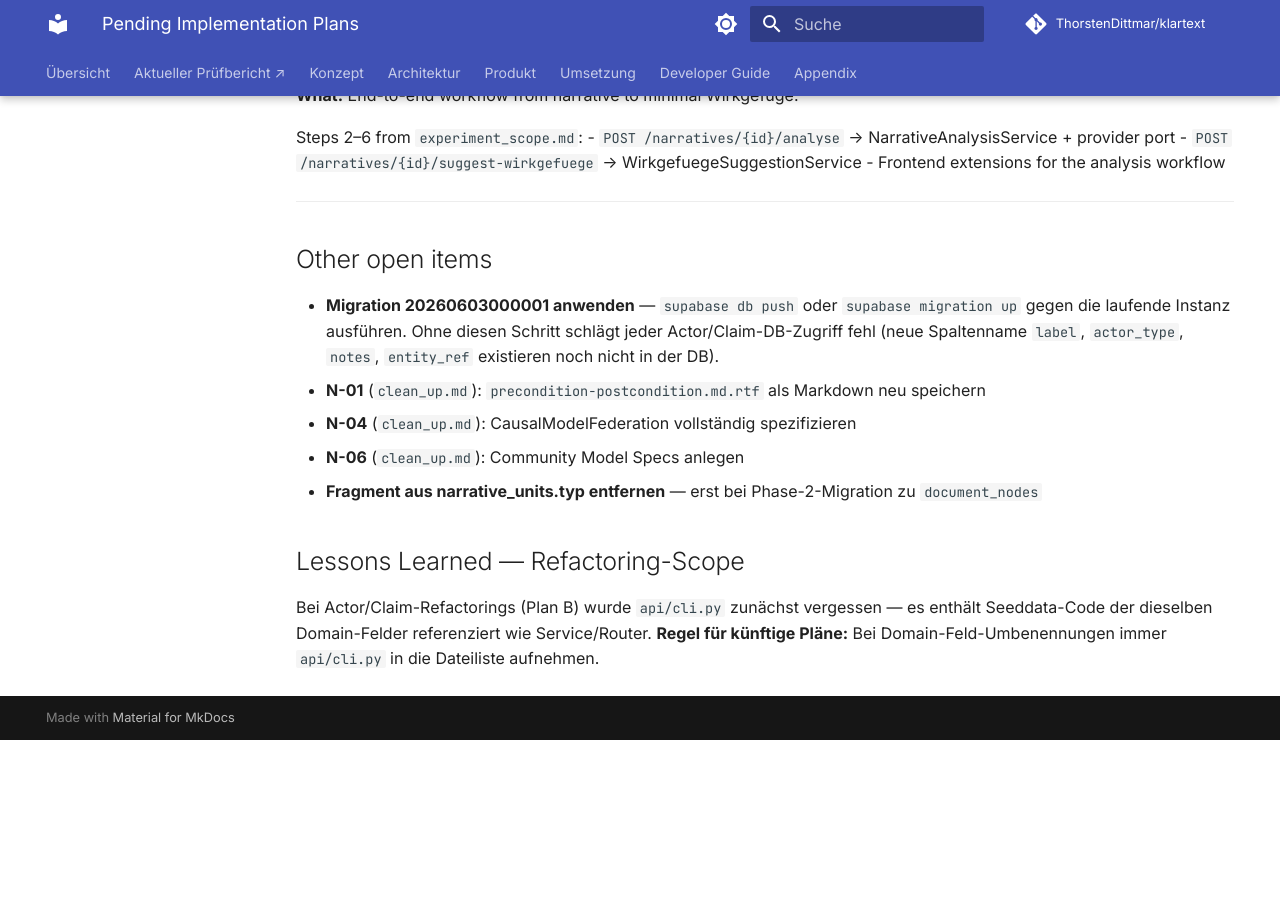
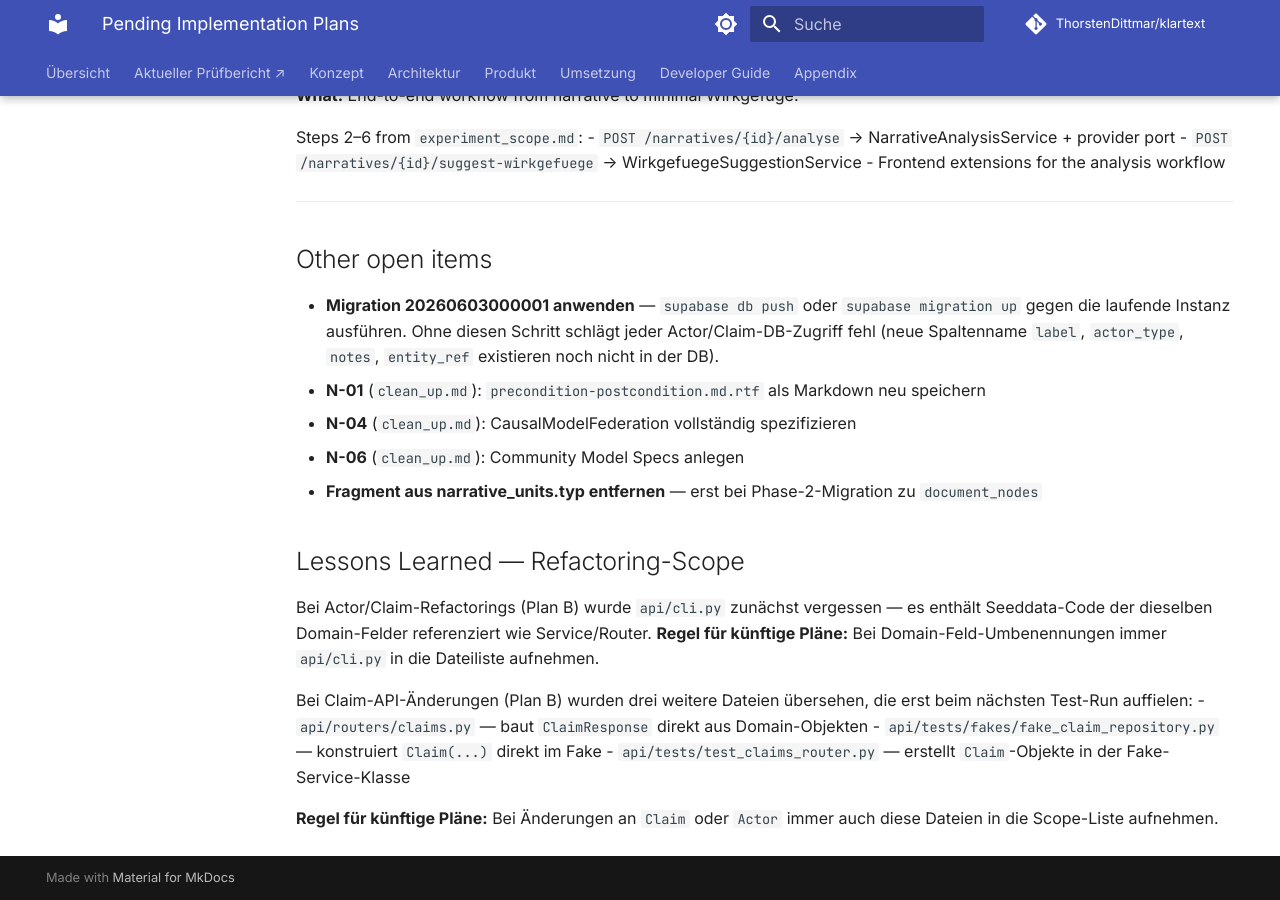
Before and after one commit to ThorstenDittmar/klartext, an MkDocs documentation site: the page built from docs/superpowers/plans/PENDING.md, in a window 1280 px wide and 900 px high, scrolled down 1068 px. Built offline with MkDocs 1.6.1 and Material for MkDocs 9.7.7, drawn with Linux system fonts in a browser that asks for light colours; comment, search, counter and statistics services are not loaded; before the commit the page ends 1808 px from its top, so only the background shows below that.

Commit message:
docs: add Claim refactoring scope lessons learned to PENDING.md
Document three files missed in Plan B that caused test failures:
routers/claims.py, fakes/fake_claim_repository.py, test_claims_router.py.
These must be included in scope whenever Claim or Actor domain objects change.

Co-Authored-By: Claude Sonnet 4.6 <noreply@anthropic.com>

```diff
--- a/docs/superpowers/plans/PENDING.md
+++ b/docs/superpowers/plans/PENDING.md
@@ -77,3 +77,12 @@ Bei Actor/Claim-Refactorings (Plan B) wurde `api/cli.py` zunächst vergessen —
 es enthält Seeddata-Code der dieselben Domain-Felder referenziert wie Service/Router.
 **Regel für künftige Pläne:** Bei Domain-Feld-Umbenennungen immer `api/cli.py` in die
 Dateiliste aufnehmen.
+
+Bei Claim-API-Änderungen (Plan B) wurden drei weitere Dateien übersehen, die erst beim
+nächsten Test-Run auffielen:
+- `api/routers/claims.py` — baut `ClaimResponse` direkt aus Domain-Objekten
+- `api/tests/fakes/fake_claim_repository.py` — konstruiert `Claim(...)` direkt im Fake
+- `api/tests/test_claims_router.py` — erstellt `Claim`-Objekte in der Fake-Service-Klasse
+
+**Regel für künftige Pläne:** Bei Änderungen an `Claim` oder `Actor` immer auch diese
+Dateien in die Scope-Liste aufnehmen.
```
